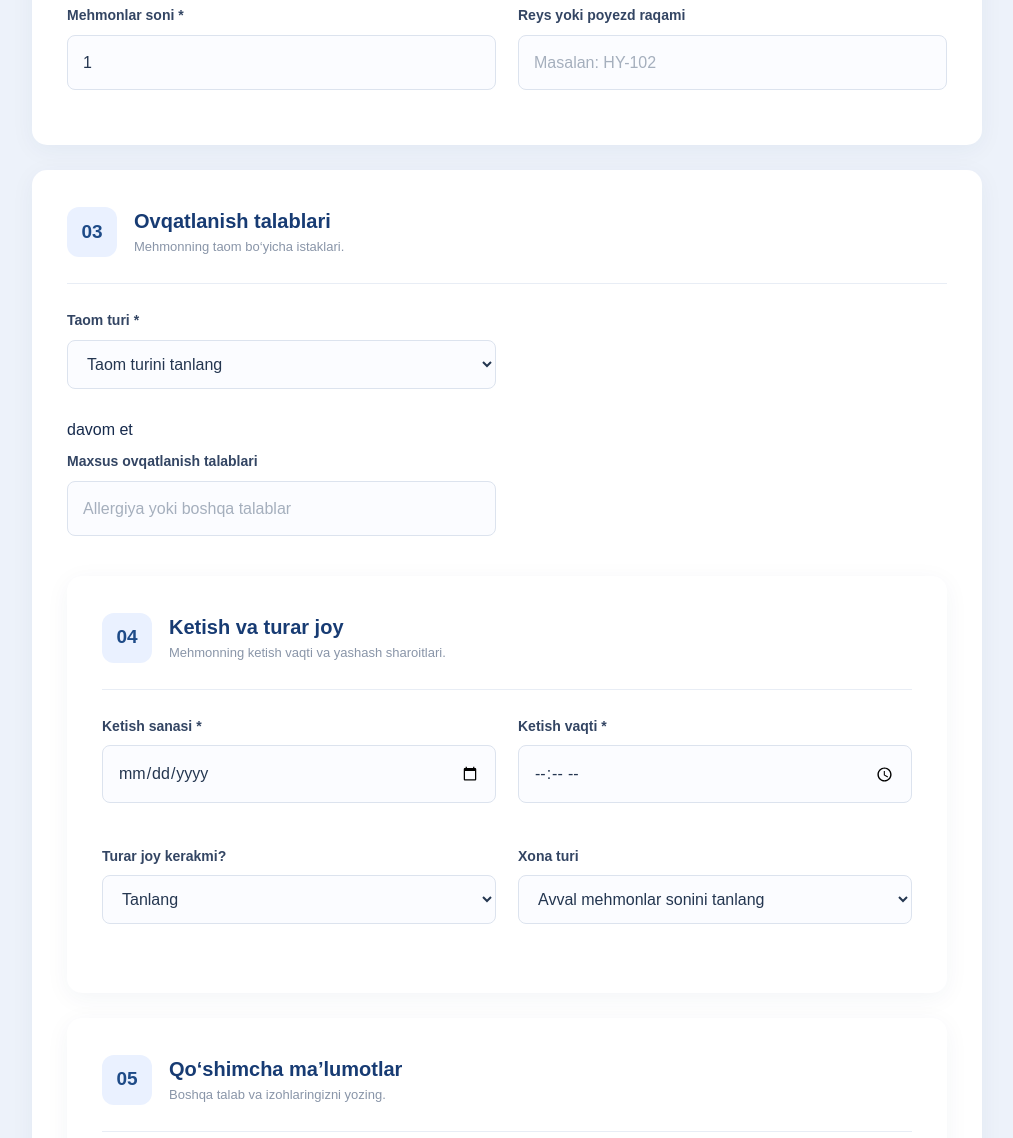
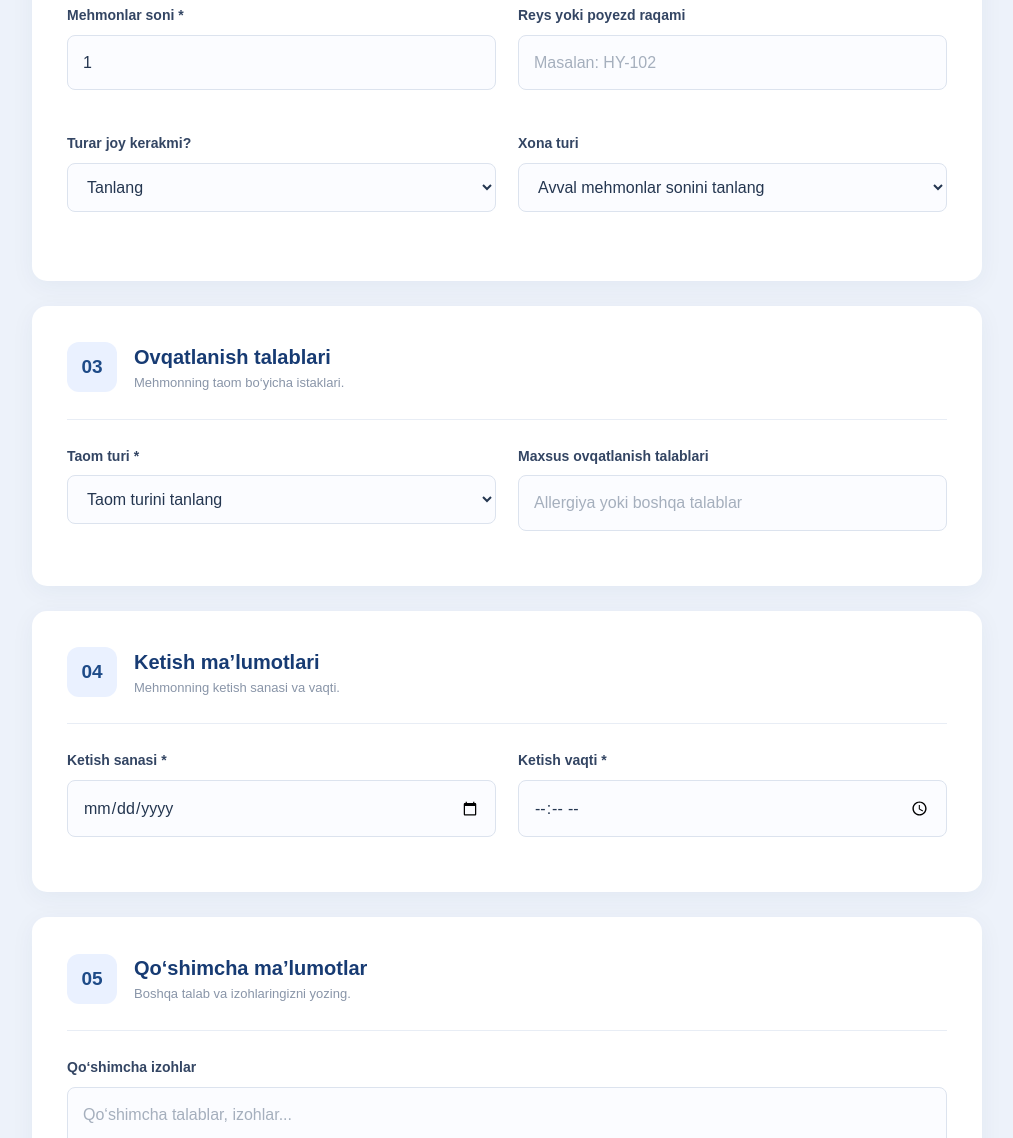
Before and after one commit to azizbeyk06/xorijiy-olimlar-tashrifi, a plain HTML site: page index.html in a window 1280 px wide. Shown: the part 2380-3518 px from the top of the page, without its empty margins (133-1146 px from the left). Drawn offline with Linux system fonts and the light colour scheme.

Commit message:
Update index.html

```diff
--- a/index.html
+++ b/index.html
@@ -112,6 +112,7 @@
                 </div>
 
                 <div class="form-grid">
+
                     <div class="field">
                         <label for="fullName">Ism va familiya *</label>
                         <input type="text" id="fullName" name="name"
@@ -142,7 +143,7 @@
                                placeholder="example@gmail.com">
                     </div>
 
-
+                    <!-- TELEFON RAQAMI -->
                     <div class="field">
                         <label for="phone">Telefon raqami *</label>
 
@@ -236,6 +237,7 @@
                 </div>
 
                 <div class="form-grid">
+
                     <div class="field">
                         <label for="arrivalDate">Kelish sanasi *</label>
                         <input type="date" id="arrivalDate" name="arrivalDate" required>
@@ -279,6 +281,29 @@
                         <input type="text" id="flightNumber" name="flightNumber"
                                placeholder="Masalan: HY-102">
                     </div>
+
+                    <!-- TURAR JOY -->
+                    <div class="field">
+                        <label for="hotel">Turar joy kerakmi?</label>
+                        <select id="hotel" name="hotel">
+                            <option value="">Tanlang</option>
+                            <option>Ha, mehmonxona kerak</option>
+                            <option>Yo‘q, kerak emas</option>
+                        </select>
+                    </div>
+
+                    <!-- XONA TURI -->
+                    <div class="field">
+                        <label for="roomType">Xona turi</label>
+                        <select id="roomType" name="roomType">
+                            <option value="">Avval mehmonlar sonini tanlang</option>
+                        </select>
+
+                        <small id="roomRecommendation"
+                               style="display:block; margin-top:6px;">
+                        </small>
+                    </div>
+
                 </div>
             </div>
 
@@ -293,7 +318,7 @@
                 </div>
 
                 <div class="form-grid">
-                    <div class="field">
+
                     <div class="field">
                         <label for="food">Taom turi *</label>
                         <select id="food" name="food" required>
@@ -311,27 +336,29 @@
                             <option>Sharq taomlari</option>
                             <option>Fast food</option>
                         </select>
-</div>davom et
+                    </div>
 
                     <div class="field">
                         <label for="foodNotes">Maxsus ovqatlanish talablari</label>
                         <input type="text" id="foodNotes" name="foodNotes"
                                placeholder="Allergiya yoki boshqa talablar">
                     </div>
+
                 </div>
             </div>
 
-            <!-- 4. KETISH VA TURAR JOY -->
+            <!-- 4. KETISH -->
             <div class="form-section">
                 <div class="step">
                     <span>04</span>
                     <div>
-                        <h3>Ketish va turar joy</h3>
-                        <p>Mehmonning ketish vaqti va yashash sharoitlari.</p>
+                        <h3>Ketish ma’lumotlari</h3>
+                        <p>Mehmonning ketish sanasi va vaqti.</p>
                     </div>
                 </div>
 
                 <div class="form-grid">
+
                     <div class="field">
                         <label for="departureDate">Ketish sanasi *</label>
                         <input type="date" id="departureDate" name="departureDate" required>
@@ -342,25 +369,6 @@
                         <input type="time" id="departureTime" name="departureTime" required>
                     </div>
 
-                    <div class="field">
-                        <label for="hotel">Turar joy kerakmi?</label>
-                        <select id="hotel" name="hotel">
-                            <option value="">Tanlang</option>
-                            <option>Ha, mehmonxona kerak</option>
-                            <option>Yo‘q, kerak emas</option>
-                        </select>
-                    </div>
-
-                    <div class="field">
-    <label for="roomType">Xona turi</label>
-    <select id="roomType" name="roomType">
-        <option value="">Avval mehmonlar sonini tanlang</option>
-    </select>
-
-    <small id="roomRecommendation"
-           style="display:block; margin-top:6px;">
-    </small>
-</div>
                 </div>
             </div>
 
```
Lines whose indentation alone changed are shown as unchanged.
